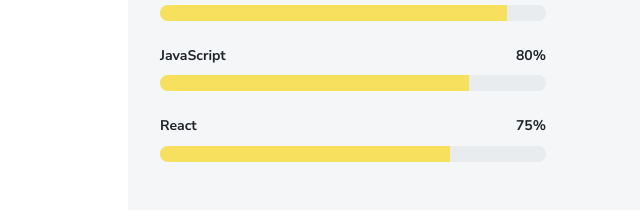
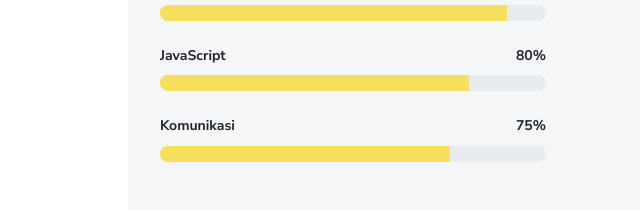
Before and after one commit to lauraginting/lauraginting.github.io, a plain HTML site: page index.html in a window 1280 px wide. Shown: the part 2420-2637 px from the top of the page, 0-640 px from the left. Drawn offline with Linux system fonts and the light colour scheme.

Commit message:
Update index.html

```diff
--- a/index.html
+++ b/index.html
@@ -178,7 +178,7 @@
             </div>
           </div>
           <div class="py-1">
-            <div class="d-flex text-small fw-bolder"><span class="me-auto">React</span><span>75%</span></div>
+            <div class="d-flex text-small fw-bolder"><span class="me-auto">Komunikasi</span><span>75%</span></div>
             <div class="progress my-1">
               <div class="progress-bar bg-primary" role="progressbar" data-aos="zoom-in-right" data-aos-delay="300" data-aos-anchor=".skills-section" style="width: 75%" aria-valuenow="75" aria-valuemin="0" aria-valuemax="100"></div>
             </div>
```
